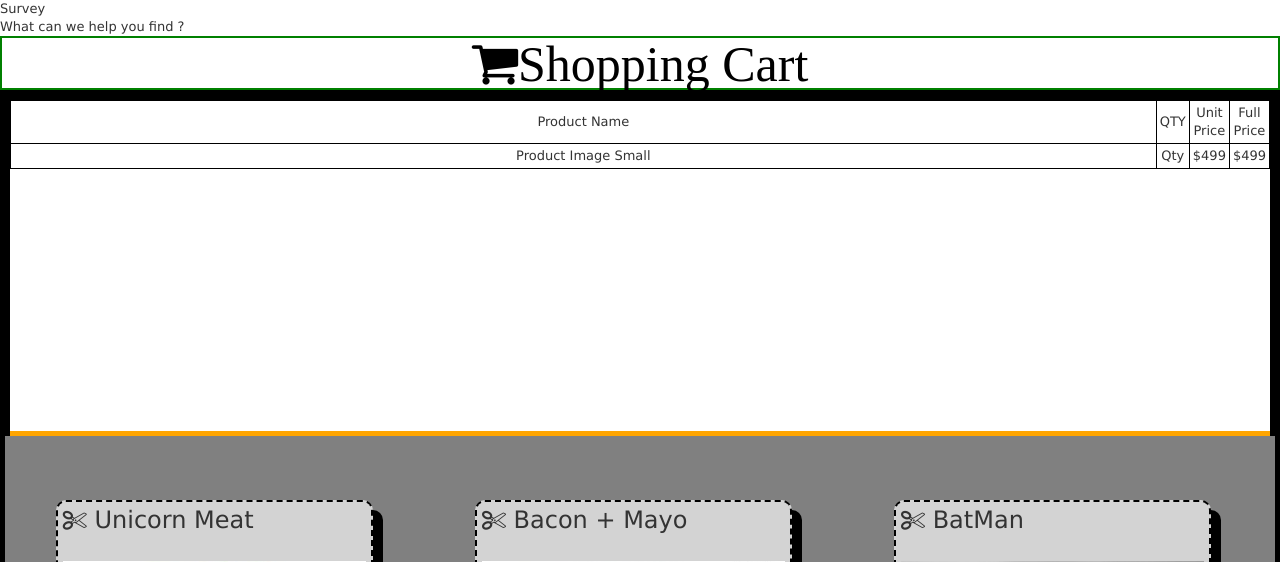
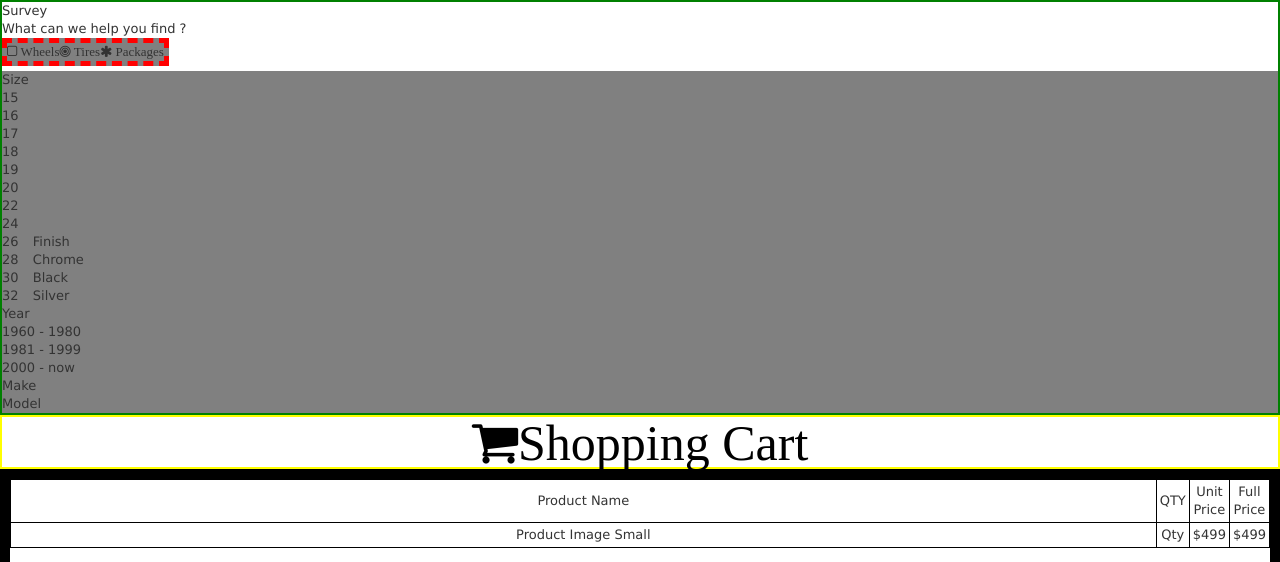
Before and after one commit to JoeyGo23/bitcoinwheelstires, a Rails app: page / in a window 1280 px wide. Shown: the part 36-598 px from the top of the page. Run offline with Rails 7, Linux system fonts and the light colour scheme; a user stored in the database is signed in; data comes from the database, SQL or seed files in the repository; both versions use the stored data as it was after the commit; style sheets or scripts are compiled from the project's sources; some libraries are stand-ins or nearby versions; some web fonts are replaced.

Commit message:
working on survey css

```diff
--- a/app/assets/stylesheets/pages.css.scss
+++ b/app/assets/stylesheets/pages.css.scss
@@ -1,6 +1,6 @@
 @import 'library';
 @import 'reset';
-@import 'font-awesome';
+// @import 'font-awesome';
 
 @mixin oval-shadow{
 	height: 25px;
@@ -21,11 +21,41 @@
 body{
 	background-color: black;
 
-
 	h1{
 		color: red;
 		text-align: center;
 		background-color: white;
+	}
+
+	.survey-wrap{
+		border: 2px solid green;
+		position: relative;
+		clear: both;
+		width: 100%;
+		display: inline-table;
+
+		.help-options{
+			border: 5px dashed red;
+			display: inline-block;
+			div{
+				position: relative;
+				display: inline-block;
+				float: left;
+			}
+		}
+
+		.wheel-options{
+			ul{
+				clear: both;
+				position: relative;
+				display: inline-block;
+			}
+		}
+
+		div{
+			background-color: grey;
+		}
+
 	}
 
 	.cart-droppable-area{
@@ -40,7 +70,7 @@ body{
 		font-size: 50px;
 		width: 100%;
 		text-align: center;
-		border: 2px solid green;
+		border: 2px solid yellow;
 		}
 
 		.cart-table{
--- a/app/views/pages/_survey.erb
+++ b/app/views/pages/_survey.erb
@@ -1,5 +1,42 @@
-<div>Survey</div>
-<p>What can we help you find ?</p>
-<div class="logo-wheels"></div>
-<div class="logo-tires"></div>
-<div class="logo-packages"></div>
+<div class="survey-wrap" >Survey
+	<p>What can we help you find ?</p>
+
+	<div class="help-options">
+		<div class="logo-wheels"><i class="fa fa-square-o fa-6"> Wheels </i></div>
+		<div class="logo-tires"><i class="fa fa-bullseye fa-6"> Tires </i></div>
+		<div class="logo-packages"><i class="fa fa-asterisk fa-6"> Packages </i></div>
+	</div>
+
+	<div class="wheel-options">
+		<ul> Size
+			<li> 15 </li>
+			<li> 16 </li>
+			<li> 17 </li>
+			<li> 18 </li>
+			<li> 19 </li>
+			<li> 20 </li>
+			<li> 22 </li>
+			<li> 24 </li>
+			<li> 26 </li>
+			<li> 28 </li>
+			<li> 30 </li>
+			<li> 32 </li>
+		</ul>
+		<ul> Finish
+			<li> Chrome </li>
+			<li> Black </li>
+			<li> Silver </li>
+		</ul>
+	</div>
+
+	<div class="car-info">
+		<ul>
+			<li> Year </li>
+				<li> 1960 - 1980 </li>
+				<li> 1981 - 1999 </li>
+				<li> 2000 - now </li>
+			<li> Make </li>
+			<li> Model </li>
+		</ul>
+	</div>
+</div>
```
Also changed, not shown: db/development.sqlite3, 9 other files.
